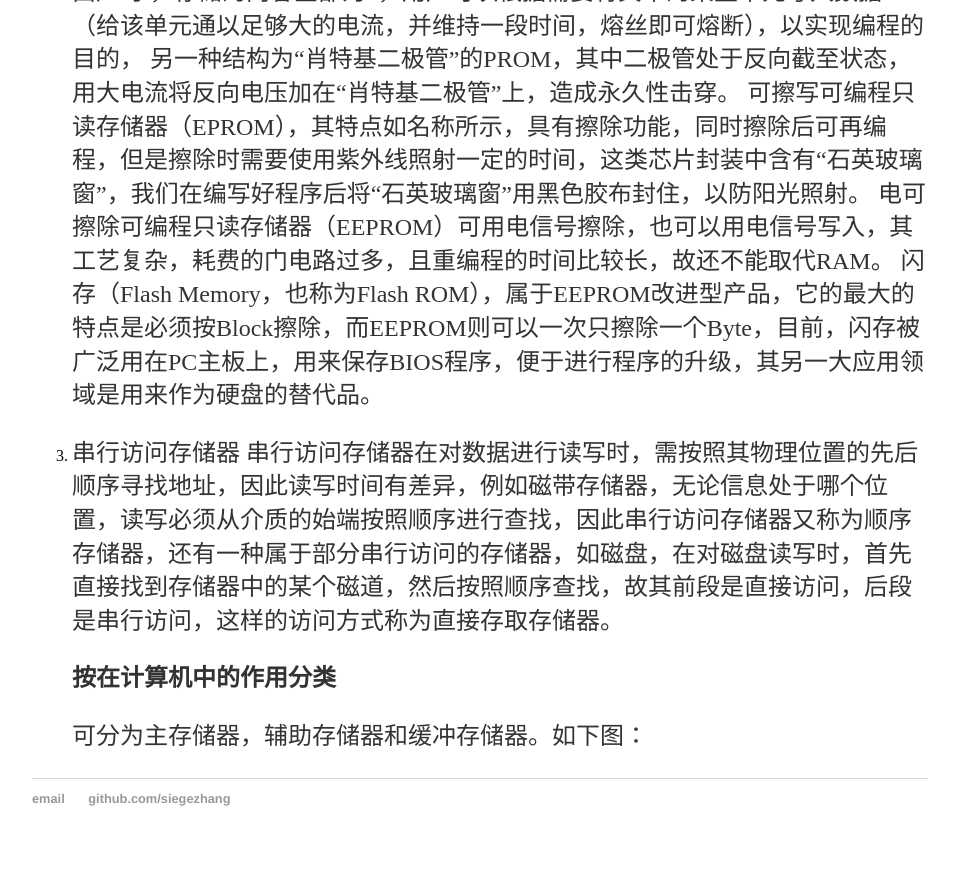
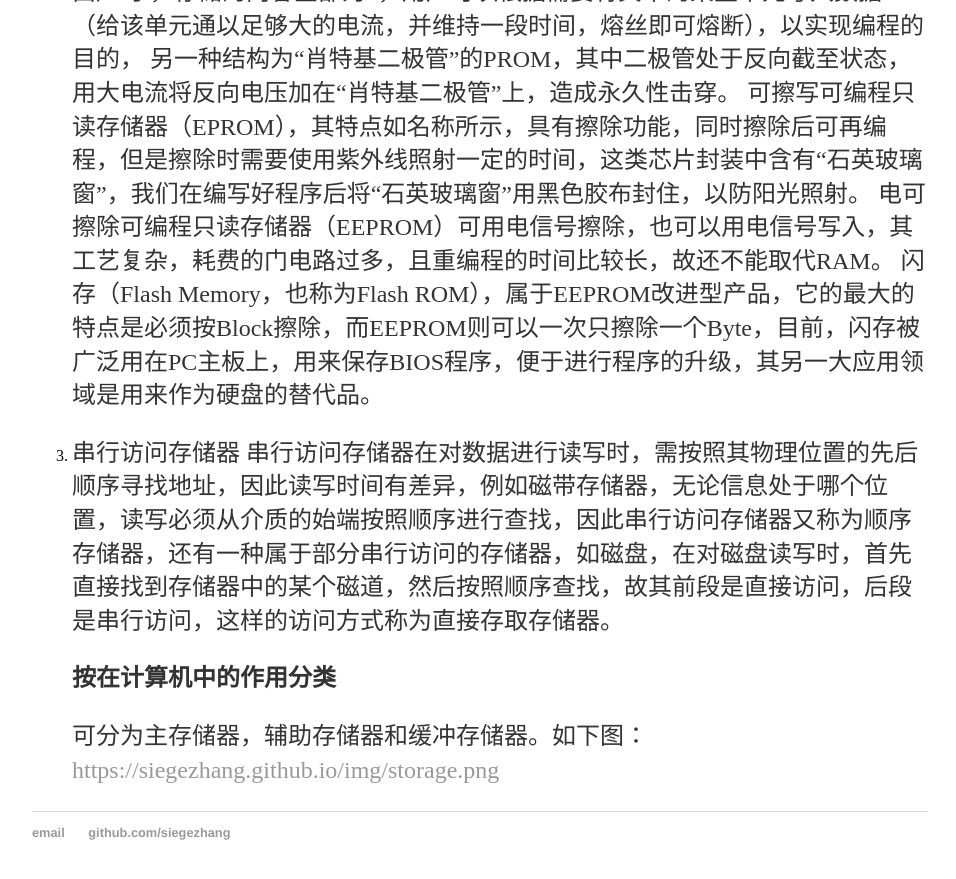
Before and after one commit to siegezhang/github.io, a Jekyll site: the page built from _posts/2016-07-21-computer_architecture_01.md, in a window 1280 px wide and 900 px high, scrolled down 1460 px. Shown: the top 879 px of the window, without its empty margins (160-1116 px from the left). Built offline with Jekyll 4.4.1, drawn with Linux system fonts in a browser that asks for light colours; some of the changed lines change nothing that is shown.

Commit message:
添加图片链接

```diff
--- a/_posts/2016-07-21-computer_architecture_01.md
+++ b/_posts/2016-07-21-computer_architecture_01.md
@@ -38,3 +38,4 @@ date: 2016-07-21
     **按在计算机中的作用分类**
 
     可分为主存储器，辅助存储器和缓冲存储器。如下图：
+    [https://siegezhang.github.io/img/storage.png](https://siegezhang.github.io/img/storage.png)
```
